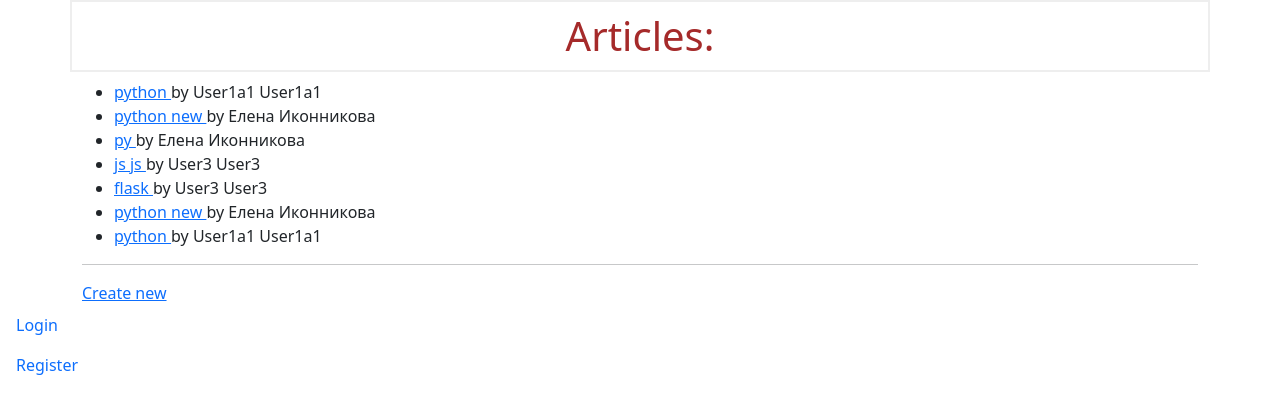
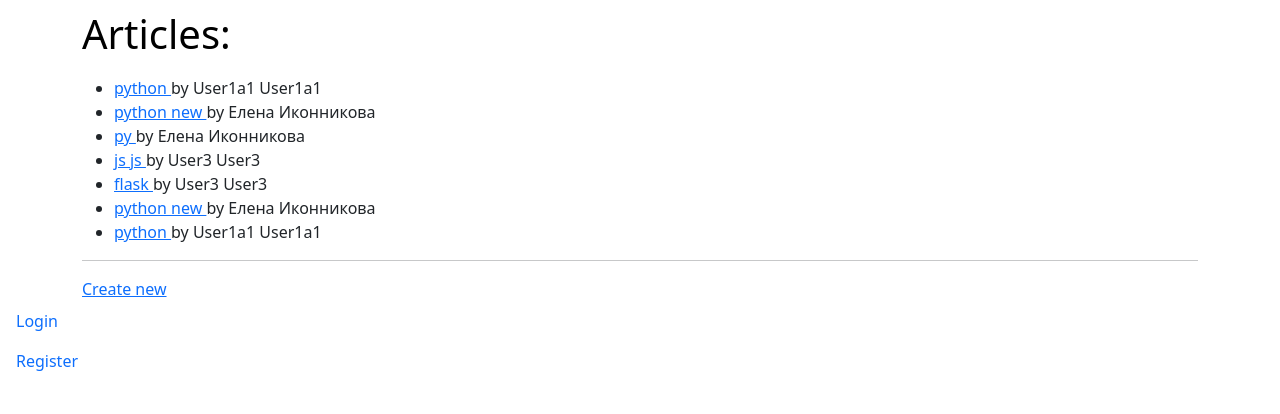
Before and after one commit to schash1/my_flask_deploy, a Flask app: page /articles/ in a window 1280 px wide. Shown: the part 56-470 px from the top of the page. Run offline with Flask 2, Linux system fonts and the light colour scheme; data comes from the database, SQL or seed files in the repository.

Commit message:
Update style.css

```diff
--- a/my_blog/static/css/style.css
+++ b/my_blog/static/css/style.css
@@ -1,6 +1,5 @@
 h1 {
-    border: 2px #eee solid;
-    color: brown;
-    text-align: center;
+    color: black;
+    text-align: left;
     padding: 10px;
 }
```
